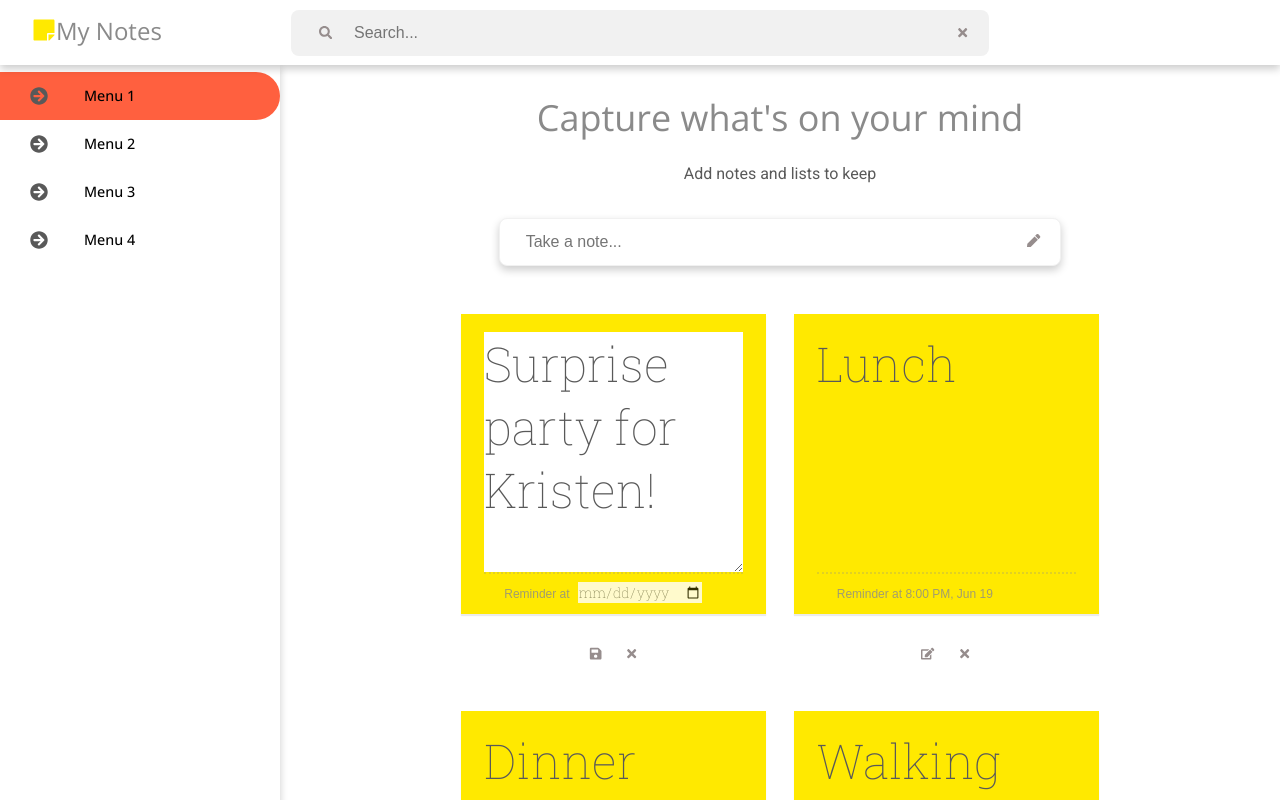
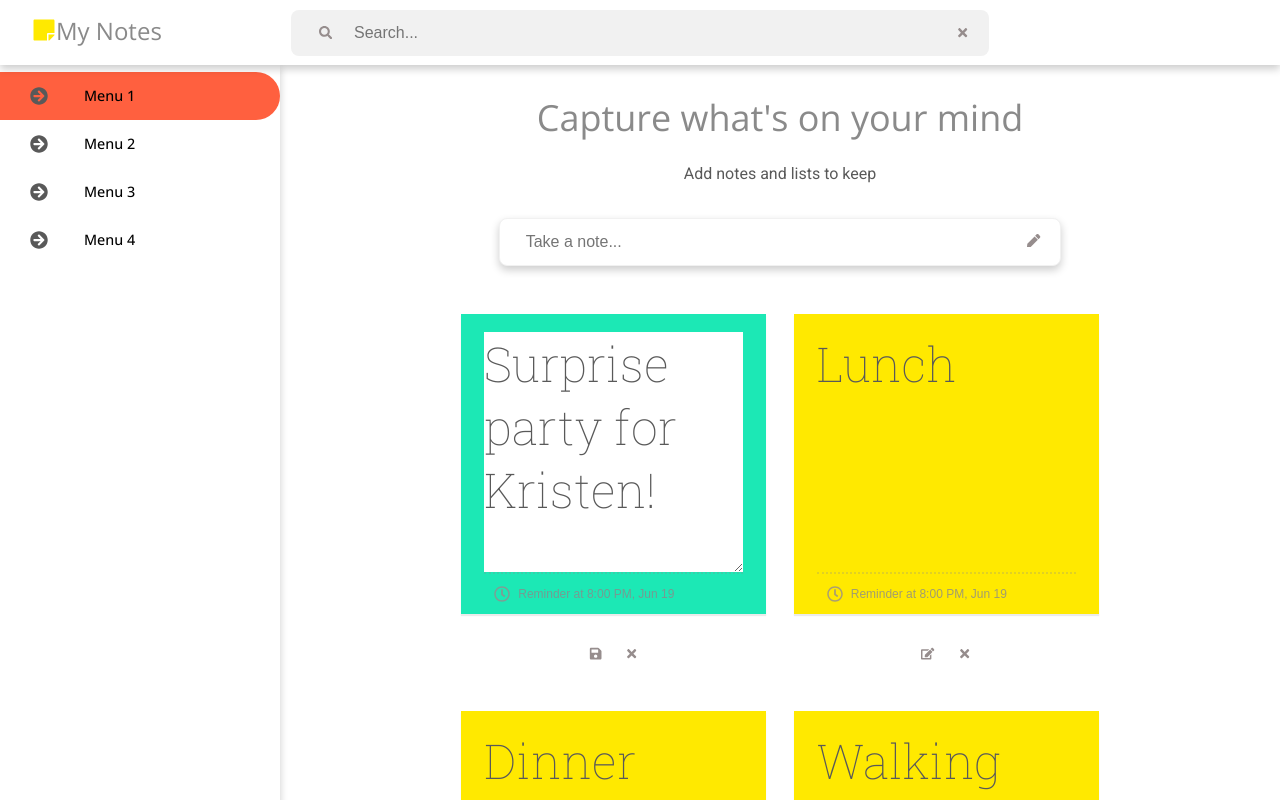
Before and after one commit to mikaeileghbal/mynotes, a React app: page / in a window 1280 px wide. Both pictures are taken after a click on the button 595 px from the left and 654 px from the top of the page. Shown: the top 800 px of the page. Built offline with nearby package versions, Linux system fonts and the light colour scheme.

Commit message:
Add set done feature

```diff
--- a/src/api/DataProvider.js
+++ b/src/api/DataProvider.js
@@ -25,7 +25,10 @@ const DataProvider = ({ children }) => {
     getAllTodos();
   };
 
-  const setDone = (done) => {};
+  const setDone = (todo, done) => {
+    dataSource.SetDone(todo.id, done);
+    getAllTodos();
+  };
 
   const getAllTodos = () => {
     console.log("Loading data");
--- a/src/api/dataSource.js
+++ b/src/api/dataSource.js
@@ -30,6 +30,7 @@ function DataSource() {
   };
 
   this.SetDone = function (id, done) {
+    console.log(id);
     todos = todos.map((todo) =>
       todo.id === id ? { ...todo, done: done } : todo
     );
--- a/src/components/TodoList.js
+++ b/src/components/TodoList.js
@@ -1,5 +1,5 @@
 import React, { useState } from "react";
-import { FaEdit, FaTimes, FaSave } from "react-icons/fa";
+import { FaEdit, FaTimes, FaSave, FaRegClock } from "react-icons/fa";
 import { useTodoContext } from "../api/DataProvider";
 import { getNoteBackColor, NoteBackColor } from "../helper";
 import TodoStyles, { TodoItemStyles } from "./styles/TodoStyles";
@@ -48,12 +48,25 @@ const TodoItem = ({ todo }) => {
     return <FaEdit />;
   };
 
+  const getBackColor = () => {
+    if (todo.done) return NoteBackColor.done;
+    return NoteBackColor.notdone;
+  };
+
+  const onClick = () => {
+    setDone(todo, !todo.done);
+  };
+
   return (
-    <div className="wrapper">
+    <div className="wrapper" onClick={() => onClick()}>
       {editMode && (
-        <TodoItemEdit todo={editItem} onInputChange={onInputChange} />
+        <TodoItemEdit
+          todo={editItem}
+          onInputChange={onInputChange}
+          bgColor={getBackColor()}
+        />
       )}
-      {!editMode && <TodoItemDisplay todo={todo} />}
+      {!editMode && <TodoItemDisplay todo={todo} bgColor={getBackColor()} />}
       <div className="button-wrapper">
         <button
           type="button"
@@ -74,20 +87,21 @@ const TodoItem = ({ todo }) => {
   );
 };
 
-function TodoItemDisplay({ todo }) {
+function TodoItemDisplay({ todo, bgColor }) {
   return (
-    <TodoItemStyles bgColor={NoteBackColor.events}>
+    <TodoItemStyles bgColor={bgColor}>
       <h4>{todo.text}</h4>
       <div className="footer">
+        <FaRegClock />
         <span>Reminder at 8:00 PM, Jun 19</span>
       </div>
     </TodoItemStyles>
   );
 }
 
-function TodoItemEdit({ todo, onInputChange }) {
+function TodoItemEdit({ todo, onInputChange, bgColor }) {
   return (
-    <TodoItemStyles bgColor={NoteBackColor.events}>
+    <TodoItemStyles bgColor={bgColor}>
       <textarea
         value={todo.text}
         name="text"
@@ -95,14 +109,15 @@ function TodoItemEdit({ todo, onInputChange }) {
         className="text"
       />
       <div className="footer">
+        <FaRegClock />
         <span>
-          Reminder at
-          <input
+          Reminder at 8:00 PM, Jun 19
+          {/* <input
             type="date"
             value="test"
             onChange={onInputChange}
             className="date"
-          />
+          /> */}
         </span>
       </div>
     </TodoItemStyles>
--- a/src/components/styles/TodoStyles.js
+++ b/src/components/styles/TodoStyles.js
@@ -44,14 +44,17 @@ const TodoStyles = styled.section`
   }
 
   .footer {
-    padding: 0px 20px;
+    padding: 0px 10px;
     border-top: 2px dotted #8a8a8a54;
     opacity: 0.8;
+    display: flex;
+    align-items: center;
 
     span {
       line-height: 40px;
       font-size: 12px;
       color: #8a8a8a;
+      margin-left: 0.5rem;
     }
   }
 
--- a/src/helper.js
+++ b/src/helper.js
@@ -15,8 +15,8 @@ function random() {
 }
 
 const NoteBackColor = {
-  events: "#FFE900",
-  meetings: "#1CE8B5",
+  notdone: "#FFE900",
+  done: "#1CE8B5",
 };
 
 export { saveToStorage, loadFromStorage, isDataAvailable, NoteBackColor };
```
